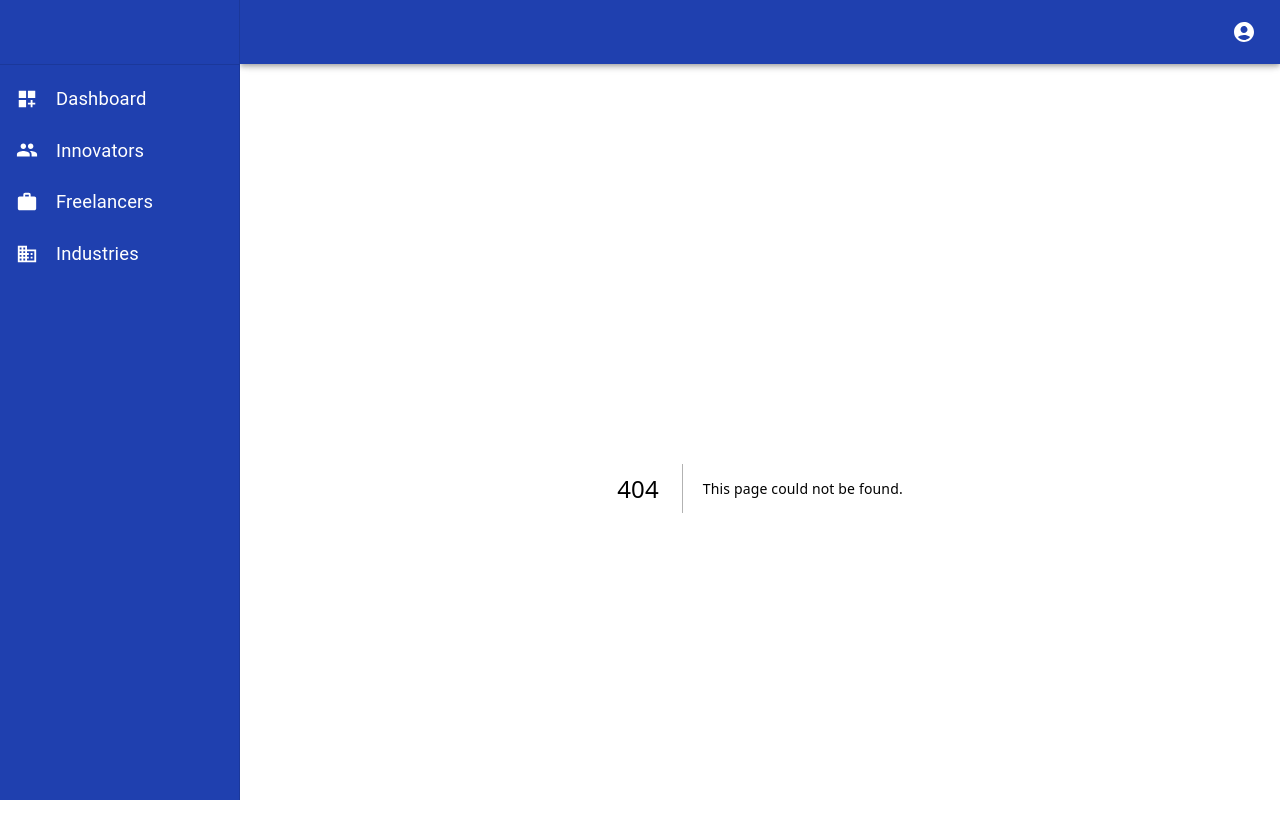
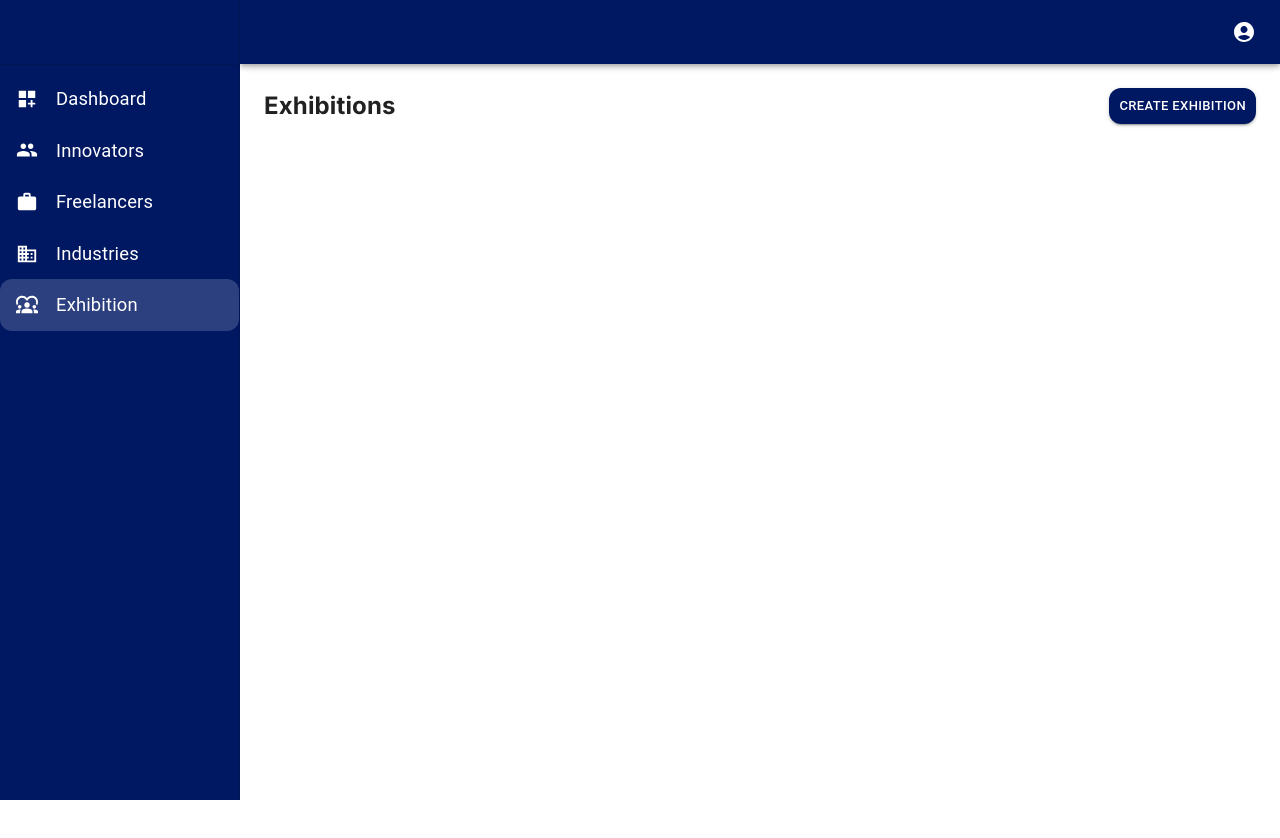
Before and after one commit to Zenithive/attmans_full_project, a Next.js app in the folder frontend/attmas_frontend/: page /exhibition in a window 1280 px wide. Before the commit this address had no page. Shown: the top 838 px of the page. After the commit the page ends 800 px from the top, so only its background shows below. Built offline with nearby package versions, Linux system fonts and the light colour scheme.

Commit message:
- update the UI colors - add exhibition page

```diff
--- a/frontend/attmas_frontend/src/app/Signin/SignIn.tsx
+++ b/frontend/attmas_frontend/src/app/Signin/SignIn.tsx
@@ -16,7 +16,6 @@ import { useFormik } from 'formik';
 import * as Yup from 'yup';
 import { useRouter } from 'next/navigation';
 import { APIS } from '../constants/api.constant';
-import Cookies from 'js-cookie';
 
 interface SignInProps {
   toggleForm: () => void;
@@ -79,7 +78,7 @@ const SignIn: React.FC<SignInProps> = ({ toggleForm }) => {
         const response = await axios.post(APIS.LOGIN, { username: values.email, password: values.password });
         console.log("response.data.access_token", response.data.access_token);
 
-        Cookies.set("access_token", response.data.access_token, { expires: 1 })
+        document.cookie  = `access_token=${response.data.access_token}`;
         formik.setStatus({ success: 'Successfully signed in!' });
         router.push("/dashboard");
       } catch (error) {
--- a/frontend/attmas_frontend/src/app/component/Layout/layout.tsx
+++ b/frontend/attmas_frontend/src/app/component/Layout/layout.tsx
@@ -4,16 +4,25 @@ import React, { ReactElement } from 'react'
 import MainSideBar, { drawerWidth } from '../MainSideBar'
 import MainNavBar from '../MainNavBar'
 
-import { AppBar, Box, CssBaseline, Divider, Drawer, IconButton, List, ListItem, ListItemButton, ListItemIcon, ListItemText, Toolbar, Typography } from '@mui/material'
+import { AppBar, Box, CssBaseline, Divider, Drawer, IconButton, List, ListItem, ListItemButton, ListItemIcon, ListItemText, ThemeProvider, Toolbar, Typography, createTheme } from '@mui/material'
 
 interface LayoutProps {
   children: React.ReactNode
 }
 const mainDivStyle = { display: "flex" };
+
+const theme = createTheme({
+  palette: {
+    primary: {
+      main: "#001762",
+    }
+  },
+});
+
 export default function Layout({ children }: LayoutProps) {
 
   return (
-    <>
+    <ThemeProvider theme={theme}>
       <Box sx={{ display: 'flex' }}>
       <CssBaseline />
       <MainNavBar />
@@ -26,7 +35,7 @@ export default function Layout({ children }: LayoutProps) {
         {children}
       </Box>
     </Box>
-    </>
+    </ThemeProvider>
     // <h1>Main Page</h1>
   )
 }
--- a/frontend/attmas_frontend/src/app/component/MainNavBar.tsx
+++ b/frontend/attmas_frontend/src/app/component/MainNavBar.tsx
@@ -125,7 +125,7 @@ export default function MainNavBar() {
 
   return (
     <Box sx={{ flexGrow: 1 }}>
-      <AppBar position="fixed" sx={{ right: 0, left: 'auto', width: 'calc(100% - 240px)', backgroundColor: 'rgb(31,64,175)' }}>
+      <AppBar position="fixed" sx={{ right: 0, left: 'auto', width: 'calc(100% - 240px)' }}>
         <Toolbar>
 
           <Box sx={{ flexGrow: 1 }} />
--- a/frontend/attmas_frontend/src/app/component/MainSideBar.tsx
+++ b/frontend/attmas_frontend/src/app/component/MainSideBar.tsx
@@ -13,17 +13,16 @@ import ListItemIcon from '@mui/material/ListItemIcon';
 import ListItemText from '@mui/material/ListItemText';
 import DashboardCustomizeIcon from '@mui/icons-material/DashboardCustomize';
 import GroupIcon from '@mui/icons-material/Group';
+import Diversity1Icon from '@mui/icons-material/Diversity1';
 import WorkIcon from '@mui/icons-material/Work';
 import BusinessIcon from '@mui/icons-material/Business';
 import { usePathname, useRouter } from 'next/navigation';
-
 
 export const drawerWidth = 240;
 
 export default function MainSideBar() {
   const router = useRouter();
   const pathName = usePathname();
-  console.log("pathName", pathName)
   const handleNavigation = (path: string) => {
     router.push(path);
   }
@@ -56,6 +55,13 @@ export default function MainSideBar() {
         <BusinessIcon sx={{ fontSize: 22 }} />
       ),
       Name: "Industries"
+    },
+    {
+      path: '/exhibition',
+      icon: () => (
+        <Diversity1Icon sx={{ fontSize: 22 }} />
+      ),
+      Name: "Exhibition"
     }
   ];
 
@@ -70,7 +76,7 @@ export default function MainSideBar() {
           '& .MuiDrawer-paper': {
             width: drawerWidth,
             boxSizing: 'border-box',
-            backgroundColor: 'rgb(31,64,175)', // Set the background color to blue
+            backgroundColor: "primary.main",
             color: 'white', // Set the text color to white for better contrast
           },
         }}
@@ -83,7 +89,7 @@ export default function MainSideBar() {
         <List>
           {SIDEBAR_LIST_NAVS.map((navItem, index)=>(
             <ListItem key={index} disablePadding onClick={() => handleNavigation(navItem.path)}>
-              <ListItemButton selected={pathName === navItem.path }>
+              <ListItemButton selected={pathName === navItem.path } sx={{borderRadius: 3 , "&.Mui-selected":  { backgroundColor: '#2c407f' }, "&.Mui-focusVisible": { backgroundColor: "#2c407f" }, ":hover": { backgroundColor: "#2c407f" }}}>
                 <ListItemIcon sx={{ minWidth: 40, color: 'white' }}>
                   {navItem.icon()}
                 </ListItemIcon>
@@ -91,40 +97,8 @@ export default function MainSideBar() {
               </ListItemButton>
             </ListItem>
           ))}
-          {/* <ListItem disablePadding onClick={() => handleNavigation('/dashboard')}>
-            <ListItemButton>
-              <ListItemIcon sx={{ minWidth: 40, color: 'white' }}>
-                <DashboardCustomizeIcon sx={{ fontSize: 22 }} />
-              </ListItemIcon>
-              <ListItemText primary="Dashboard" primaryTypographyProps={{ fontSize: '1.15rem' }} />
-            </ListItemButton>
-          </ListItem>
-          <ListItem disablePadding onClick={() => handleNavigation('/innovators')}>
-            <ListItemButton>
-              <ListItemIcon sx={{ minWidth: 40, color: 'white' }}>
-                <GroupIcon sx={{ fontSize: 22 }} />
-              </ListItemIcon>
-              <ListItemText primary="Innovators" primaryTypographyProps={{ fontSize: '1.15rem' }} />
-            </ListItemButton>
-          </ListItem>
-          <ListItem disablePadding onClick={() => handleNavigation('/freelancers')}>
-            <ListItemButton>
-              <ListItemIcon sx={{ minWidth: 40, color: 'white' }}>
-                <WorkIcon sx={{ fontSize: 22 }} />
-              </ListItemIcon>
-              <ListItemText primary="Freelancers" primaryTypographyProps={{ fontSize: '1.15rem' }} />
-            </ListItemButton>
-          </ListItem>
-          <ListItem disablePadding onClick={() => handleNavigation('/industries')}>
-            <ListItemButton>
-              <ListItemIcon sx={{ minWidth: 40, color: 'white' }}>
-                <BusinessIcon sx={{ fontSize: 22 }} />
-              </ListItemIcon>
-              <ListItemText primary="Industries" primaryTypographyProps={{ fontSize: '1.15rem' }} />
-            </ListItemButton>
-          </ListItem> */}
+
         </List>
-        {/* <Divider /> */}
       </Drawer>
     </Box>
   );
--- /dev/null
+++ b/frontend/attmas_frontend/src/app/exhibition/page.tsx
@@ -0,0 +1,15 @@
+import { Box, Button, colors } from '@mui/material'
+import React from 'react'
+
+const Exhibition = () => {
+  return (
+    <Box sx={{borderRadius: 3, background: colors.grey}}>
+      <Box sx={{display: 'flex' , justifyContent: 'space-between'}}>
+        <Box component="h2" sx={{marginY: 0}}>Exhibitions</Box>
+        <Button type='button' size='small' variant='contained' sx={{borderRadius: 3}}>Create Exhibition</Button>
+      </Box>
+    </Box>
+  )
+}
+
+export default Exhibition
--- a/frontend/attmas_frontend/src/app/layout.tsx
+++ b/frontend/attmas_frontend/src/app/layout.tsx
@@ -5,6 +5,7 @@ import { Inter } from "next/font/google";
 import "./globals.css";
 import { usePathname, useRouter } from "next/navigation";
 import Layout from "./component/Layout/layout";
+import { config } from "@/middleware";
 
 const inter = Inter({ subsets: ["latin"] });
 
@@ -16,11 +17,12 @@ export default function RootLayout({
 
   const router = useRouter();
   const pathName = usePathname();
+  const isValidPage = config.matcher.includes(pathName);
 
   return (
     <html lang="en">
       <body className={inter.className} style={{width: '100%', height: "100%"}}>
-        {pathName.replaceAll("/", "").length > 0 ? <Layout>{children}</Layout> : children}
+        {isValidPage ? <Layout>{children}</Layout> : children}
 
       </body>
     </html>
--- a/frontend/attmas_frontend/src/middleware.ts
+++ b/frontend/attmas_frontend/src/middleware.ts
@@ -14,7 +14,7 @@ export function middleware(request: NextRequest) {
   }
 
   // Allow the request to proceed if the user is authenticated
-  return NextResponse.next();
+  //return NextResponse.next();
 }
 
 function checkAuth(request: NextRequest): boolean {
@@ -27,5 +27,5 @@ function checkAuth(request: NextRequest): boolean {
 
 // See "Matching Paths" below to learn more
 export const config = {
-  matcher: ['/dashboard', '/freelancers', '/innovators', '/industries'],
+  matcher: ['/dashboard', '/freelancers', '/innovators', '/industries', '/exhibition'],
 };
```
